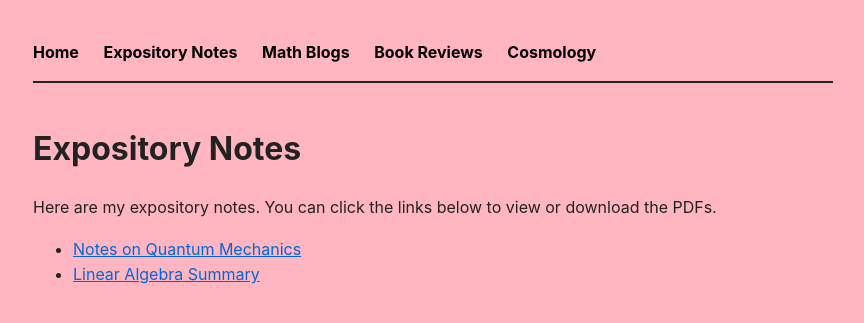
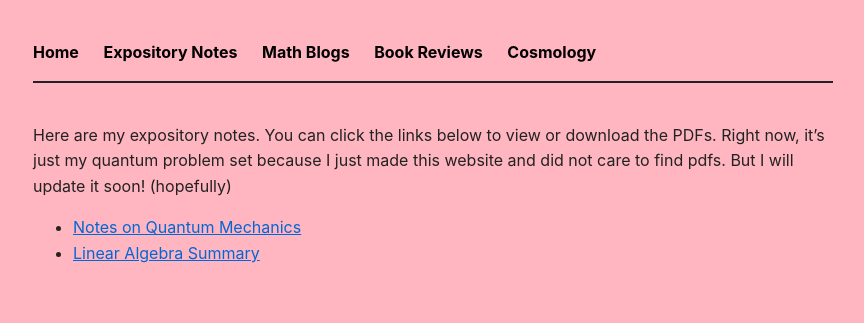
Before and after one commit to KatherineHChoi/katherinehchoi.github.io, a Jekyll site: the page built from notes.md, in a window 1280 px wide. Shown: the top 323 px of the page, without its empty margins (207-1071 px from the left). Built offline with Jekyll 4.4.1, drawn with Linux system fonts in a browser that asks for light colours.

Commit message:
Update notes.md

```diff
--- a/notes.md
+++ b/notes.md
@@ -2,9 +2,8 @@
 layout: default
 title: Expository Notes
 ---
-# Expository Notes
 
-Here are my expository notes. You can click the links below to view or download the PDFs.
+Here are my expository notes. You can click the links below to view or download the PDFs. Right now, it's just my quantum problem set because I just made this website and did not care to find pdfs. But I will update it soon! (hopefully)
 
 * [Notes on Quantum Mechanics](/pdfs/quantum-notes.pdf)
 * [Linear Algebra Summary](/pdfs/linalg-notes.pdf)
```
